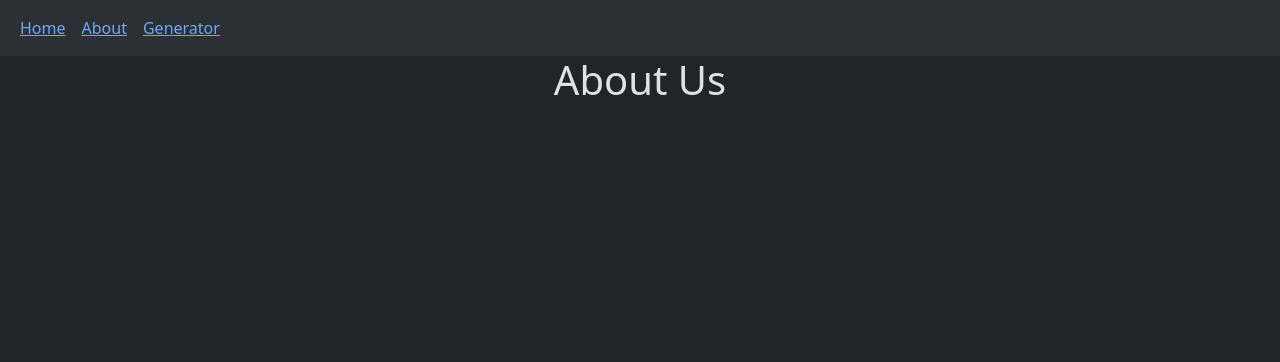
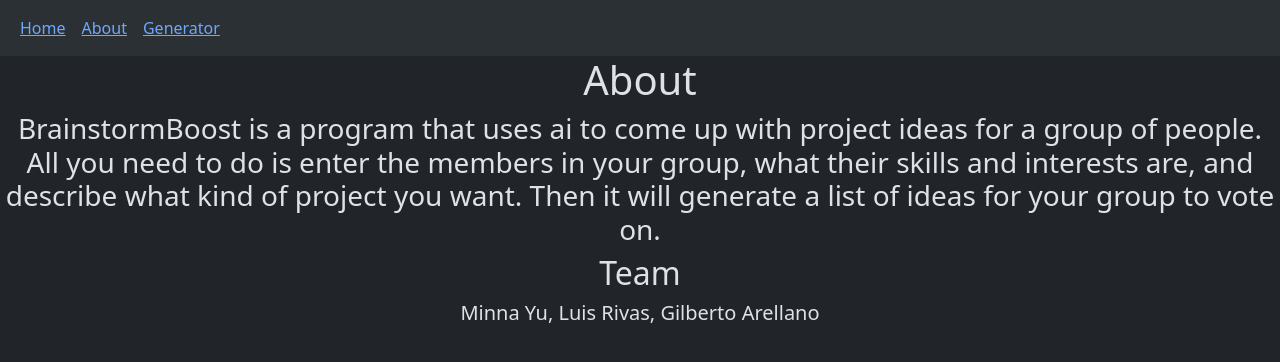
Before and after one commit to minnayu/BrainstormBoost, a React (Create React App) app in the folder src/src/client/: page /about in a window 1280 px wide. Shown: the top 362 px of the page. Built offline with nearby package versions, Linux system fonts and the light colour scheme.

Commit message:
uploading a basic 'About' page

```diff
--- a/src/src/client/src/About.js
+++ b/src/src/client/src/About.js
@@ -3,8 +3,16 @@ import React from "react";
 function About() {
     return (
         <div>
-            <h1 class="text-center"> About Us</h1>
+            <h1 class="text-center"> About</h1>
+            <h3 class="text-center"> BrainstormBoost is a program that uses ai to come up with project ideas for a group of people. All you need to do is enter the members in your group, what their skills and interests are, and describe what kind of project you want. Then it will generate a list of ideas for your group to vote on.</h3>
+            <h2 class="text-center"> Team</h2>
+            <div>
+                <h5 class="text-center">Minna Yu, Luis Rivas, Gilberto Arellano</h5>
+            </div>
         </div>
+
+
+
     );
 }
 export default About;
```
